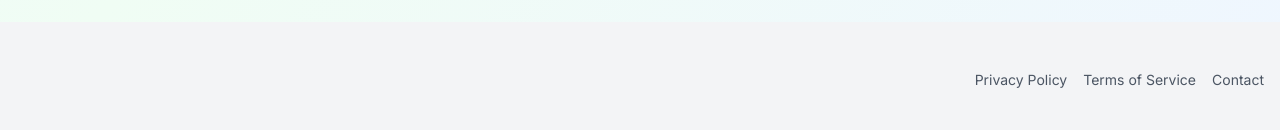
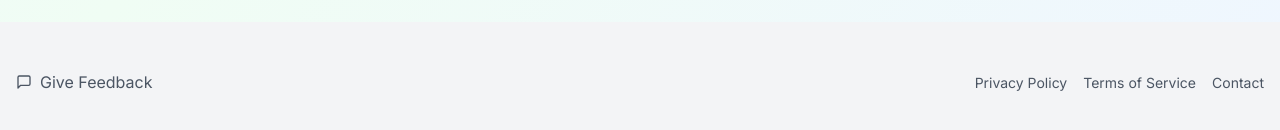
Before and after one commit to morhendos/dontsign, a Next.js app: page /privacy in a window 1280 px wide. Shown: the part 1434-1564 px from the top of the page. Built offline with nearby package versions, Linux system fonts and the light colour scheme.

Commit message:
feat: add feedback link to footer (#109)

```diff
--- a/components/footer.tsx
+++ b/components/footer.tsx
@@ -1,11 +1,27 @@
 import Link from "next/link";
 import { Button } from "@/components/ui/button";
+import { MessageSquare } from 'lucide-react';
 
 export default function Footer() {
   return (
     <footer className="bg-gray-100 dark:bg-gray-800 py-12 px-4">
       <div className="max-w-7xl mx-auto flex flex-col md:flex-row justify-between items-center">
-        <div className="mb-8 md:mb-0"></div>
+        <div className="mb-8 md:mb-0">
+          <a
+            href="https://insigh.to/b/dontsignai"
+            target="_blank"
+            rel="noopener noreferrer"
+            className="
+              inline-flex items-center space-x-2
+              text-gray-600 hover:text-gray-800
+              dark:text-gray-400 dark:hover:text-gray-200
+              transition-colors duration-200
+            "
+          >
+            <MessageSquare className="h-4 w-4" />
+            <span>Give Feedback</span>
+          </a>
+        </div>
         <div className="space-x-4 text-sm text-gray-600 dark:text-gray-400">
           <Link
             href="/privacy"
```
